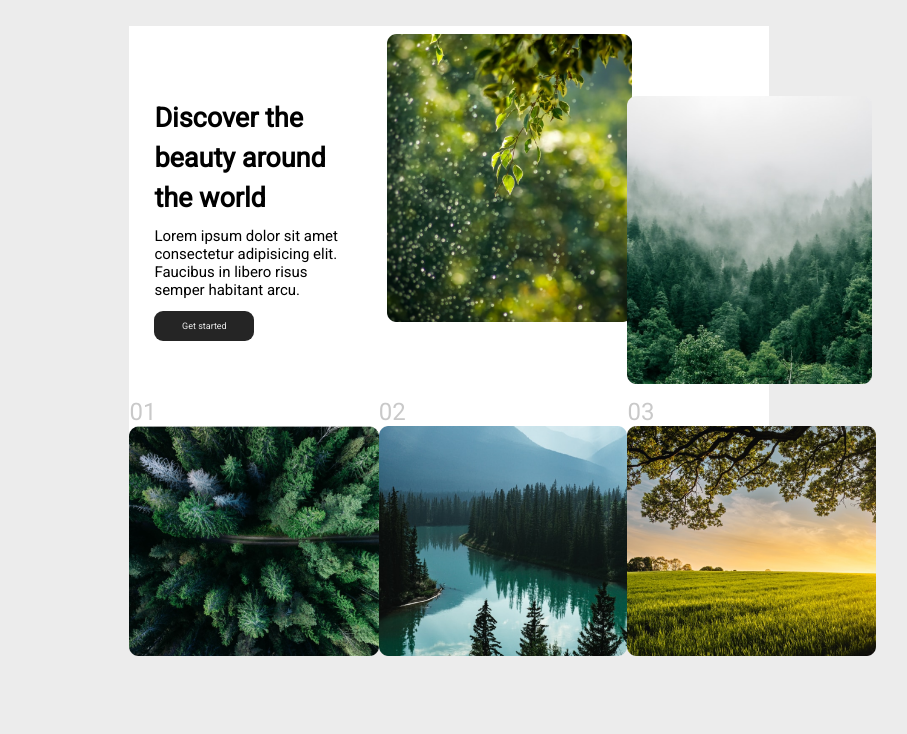
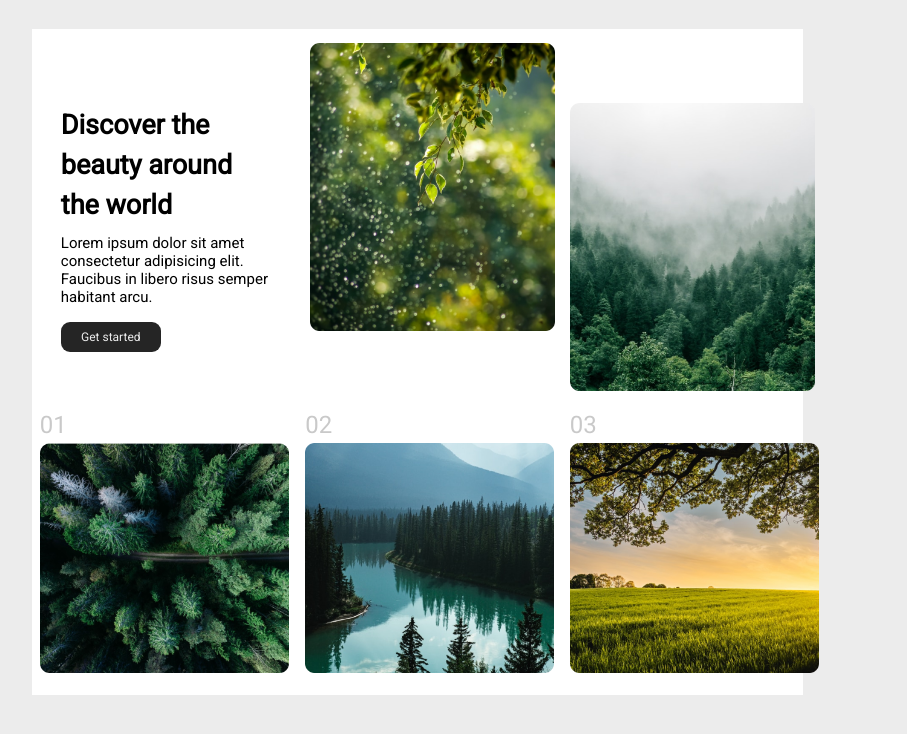
Before and after one commit to dgemz/landingPages, a plain HTML site: page index.html in a window 1280 px wide. Shown: the whole page, without its empty margins (229-1136 px from the left). Drawn offline with Linux system fonts and the light colour scheme.

Commit message:
feat: :zap: Terminada la pagina 02
Se termino la pagina numero 02 del reto diario de grid

```diff
--- a/css/style.css
+++ b/css/style.css
@@ -2,7 +2,7 @@
 @import url(variables.css);
 *{
     padding: 0;
-    margin: 0;
+    margin: 4px;
     box-sizing: border-box;
     font-family: "Roboto", sans-serif;
     font-weight: 100;
@@ -14,10 +14,11 @@ body{
 .container{
     display: grid;
     grid-template-columns: repeat(3,1fr);
-    grid-template-rows: 60% ;
-    width: 50%;
-    height: 80%;
-    margin: 2% 28%;
+    grid-template-rows: repeat(2, 1fr) ;
+    width: 61%;
+    height: 666px;
+    margin-top: 2%;
+    margin-left: 20%;
     background: white;
     grid-gap: px;
 }
@@ -36,7 +37,7 @@ body{
 }
 
 .boton{
-    font-size: 9px;
+    font-size: 12px;
     border: none;
     color: var(--color-primary);
     background-color: var(--color-botton);
```
